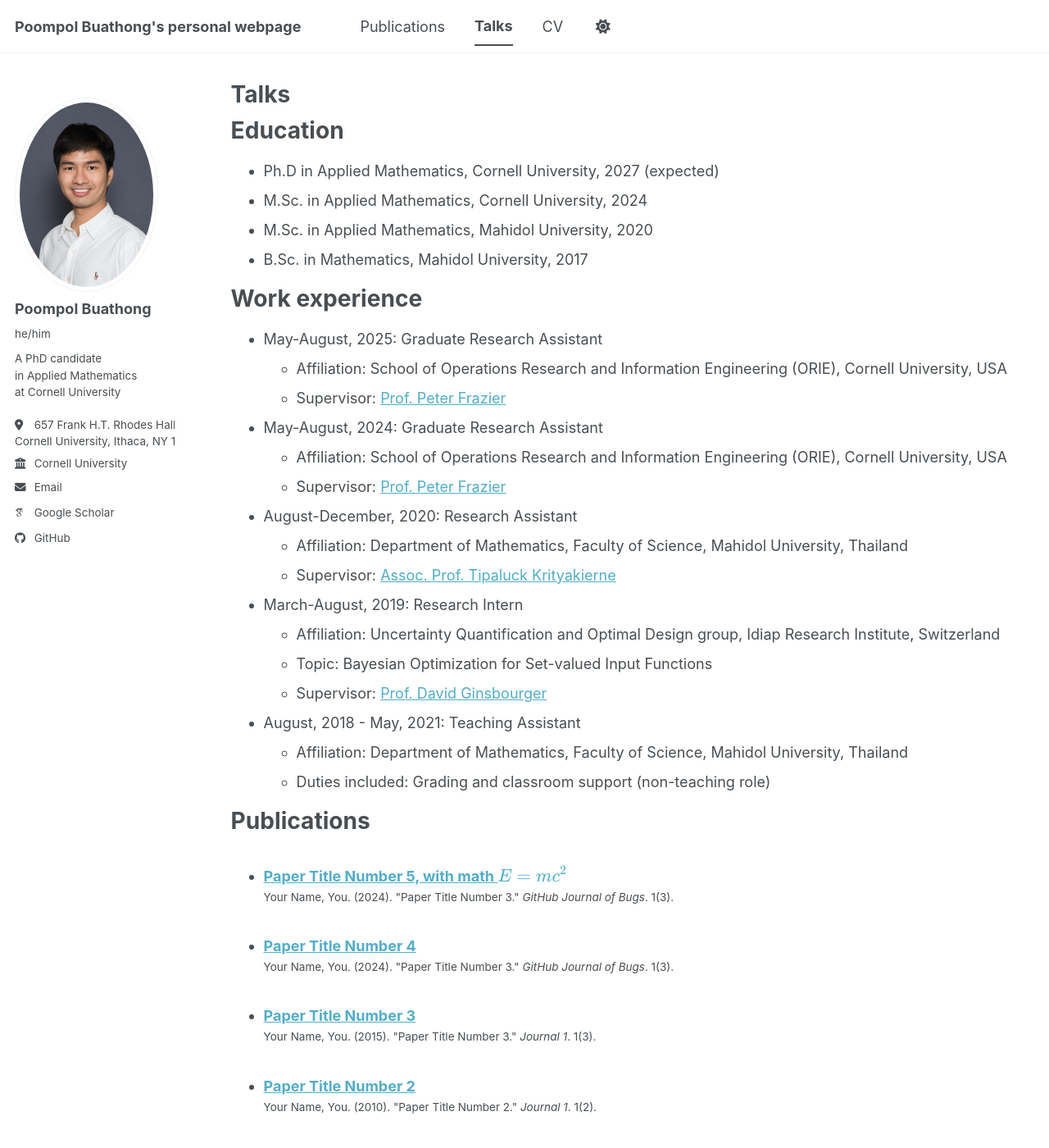
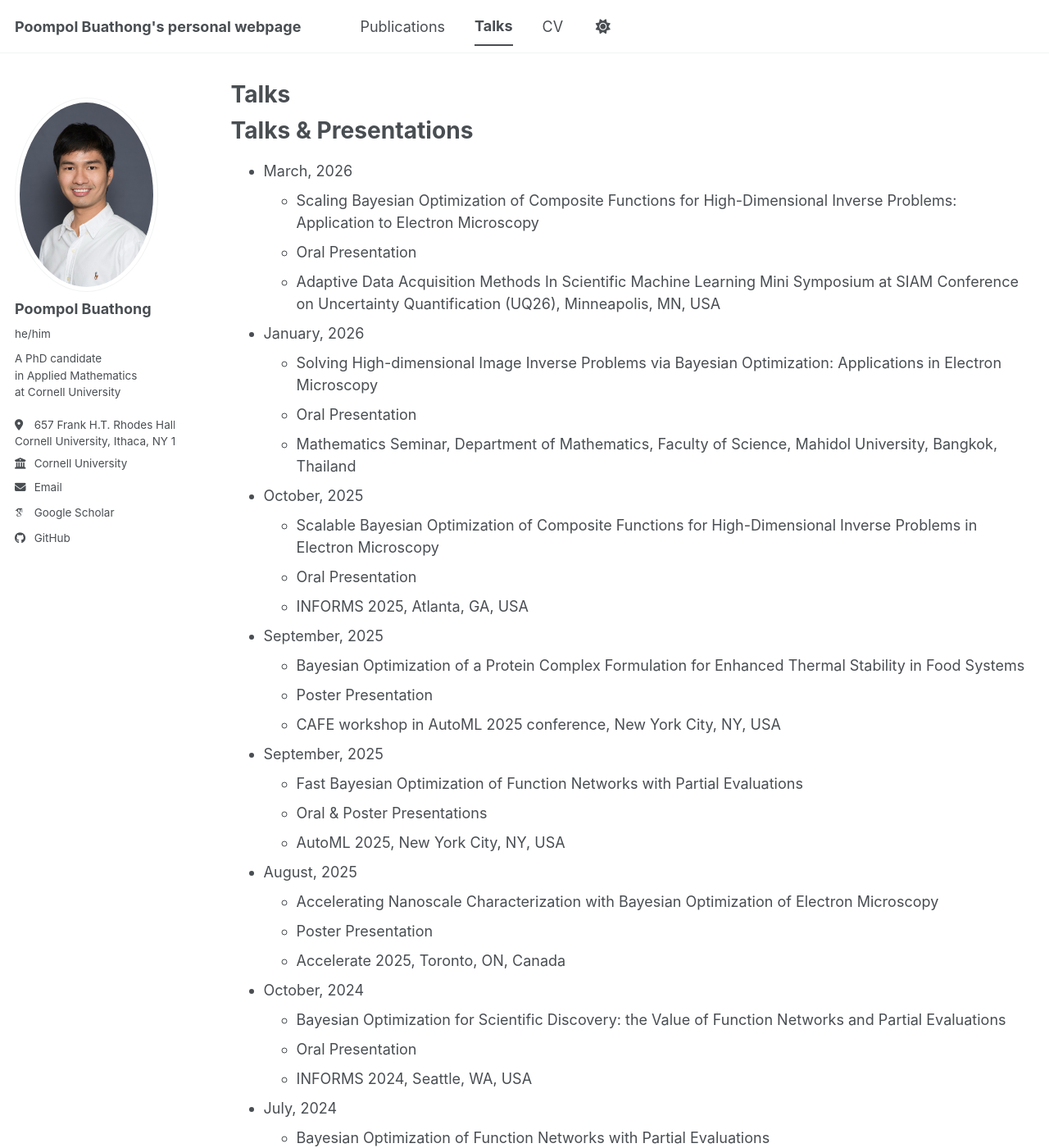
Before and after one commit to poompol/poompol.github.io, a Jekyll site: the page built from _pages/talks.md, in a window 1280 px wide and 1400 px high. Shown: the whole window at 82% size. Built offline with Jekyll 4.4.1, drawn with Linux system fonts in a browser that asks for light colours; some web fonts are replaced; a script bundle is joined from its source files by our own code; library files that are not in the unit come from our copies; some of the changed text lies outside the part shown.

Commit message:
Update talks.md

```diff
--- a/_pages/talks.md
+++ b/_pages/talks.md
@@ -9,44 +9,89 @@ redirect_from:
 
 {% include base_path %}
 
-Education
+Talks & Presentations
 ======
-* Ph.D in Applied Mathematics, Cornell University, 2027 (expected)
-* M.Sc. in Applied Mathematics, Cornell University, 2024
-* M.Sc. in Applied Mathematics, Mahidol University, 2020
-* B.Sc. in Mathematics, Mahidol University, 2017
+* March, 2026
+  * Scaling Bayesian Optimization of Composite Functions for High-Dimensional Inverse Problems: Application to Electron Microscopy
+  * Oral Presentation
+  * Adaptive Data Acquisition Methods In Scientific Machine Learning Mini Symposium  at SIAM Conference on Uncertainty Quantification (UQ26), Minneapolis, MN, USA
 
-Work experience
-======
-* May-August, 2025: Graduate Research Assistant
-  * Affiliation: School of Operations Research and Information Engineering (ORIE), Cornell University, USA
-  * Supervisor: [Prof. Peter Frazier](https://people.orie.cornell.edu/pfrazier/)
+* January, 2026
+  * Solving High-dimensional Image Inverse Problems via Bayesian Optimization: Applications in Electron Microscopy
+  * Oral Presentation
+  * Mathematics Seminar, Department of Mathematics, Faculty of Science, Mahidol University, Bangkok, Thailand
 
-* May-August, 2024: Graduate Research Assistant
-  * Affiliation: School of Operations Research and Information Engineering (ORIE), Cornell University, USA
-  * Supervisor: [Prof. Peter Frazier](https://people.orie.cornell.edu/pfrazier/)
+* October, 2025
+  * Scalable Bayesian Optimization of Composite Functions for High-Dimensional Inverse Problems in Electron Microscopy
+  * Oral Presentation
+  * INFORMS 2025, Atlanta, GA, USA
 
-* August-December, 2020: Research Assistant
-  * Affiliation: Department of Mathematics, Faculty of Science, Mahidol University, Thailand
-  * Supervisor: [Assoc. Prof. Tipaluck Krityakierne](https://science.mahidol.ac.th/expertise/search.php?q=Tipaluck%20Krityakierne)
+* September, 2025
+  * Bayesian Optimization of a Protein Complex Formulation for Enhanced Thermal Stability in Food Systems
+  * Poster Presentation
+  * CAFE workshop in AutoML 2025 conference, New York City, NY, USA
 
-* March-August, 2019: Research Intern
-  * Affiliation: Uncertainty Quantification and Optimal Design group, Idiap Research Institute, Switzerland
-  * Topic: Bayesian Optimization for Set-valued Input Functions
-  * Supervisor: [Prof. David Ginsbourger](https://ginsbourger.github.io/)
+* September, 2025
+  * Fast Bayesian Optimization of Function Networks with Partial Evaluations
+  * Oral & Poster Presentations
+  * AutoML 2025, New York City, NY, USA
 
-* August, 2018 - May, 2021: Teaching Assistant
-  * Affiliation: Department of Mathematics, Faculty of Science, Mahidol University, Thailand
-  * Duties included: Grading and classroom support (non-teaching role)
+* August, 2025
+  * Accelerating Nanoscale Characterization with Bayesian Optimization of Electron Microscopy
+  * Poster Presentation
+  * Accelerate 2025, Toronto, ON, Canada
 
-Publications
-======
-  <ul>{% for post in site.publications reversed %}
-    {% include archive-single-cv.html %}
-  {% endfor %}</ul>
+* October, 2024
+  * Bayesian Optimization for Scientific Discovery: the Value of Function Networks and Partial Evaluations
+  * Oral Presentation
+  * INFORMS 2024, Seattle, WA, USA
 
-Talks
-======
-  <ul>{% for post in site.talks reversed %}
-    {% include archive-single-talk-cv.html  %}
-  {% endfor %}</ul>
+* July, 2024
+  * Bayesian Optimization of Function Networks with Partial Evaluations
+  * Poster Presentation
+  * International Conference on Machine Learning (ICML 2024), Vienna, Austria
+
+* July, 2024
+  * Bayesian Optimization of Function Networks with Partial Evaluations
+  * Oral Presentation
+  * A-Exam (Candidacy Exam), Cornell University, NY, USA
+
+* October, 2023
+  * Bayesian Optimization of Function Networks with Partial Evaluations
+  * Oral Presentation
+  * INFORMS 2023, Phoenix, AZ, USA
+
+* October, 2022
+  * Bayesian Optimization with RKHS Kernels for Set-valued Input Functions
+  * Oral Presentation
+  * INFORMS 2022, Indianapolis, IN, USA
+
+* December, 2020
+  * A Linear Programming Approach to (t,r) Broadcast Domination Number
+  * Oral Presentation
+  * ICMA-MU 2020: International Conference in Mathematics and Applications, Bangkok, Thailand
+
+* July, 2020
+  * Positive Definite Kernels on Sets of Finite Sets with Application to Gaussian Process Probabilistic Prediction and Bayesian Optimization
+  * Oral Presentation
+  * M.Sc. Thesis Defense, Mahidol University, Bangkok, Thailand
+
+* June, 2020
+  * Influence of Heuristic Search Strategy for Optimization Acquisition Function in Bayesian Combinatorial Optimization
+  * Oral Presentation
+  * Annual Pure and Applied Mathematics National Conference (APAM 2020), Online
+
+* July, 2019
+  * Gaussian Process Regression with Set Inputs
+  * Oral Presentation
+  * Tuesday Afternoon Meeting (TAM), Idiap Research Institute, Martigny, Switzerland
+
+* December, 2018
+  * A RKHS Embedding Approach to Gaussian Process Regression When Inputs are Point Sets
+  * Oral Presentation
+  * ICMA-MU 2018: International Conference in Mathematics and Applications, Bangkok, Thailand
+
+* March, 2016
+  * Daily Food Planning for Thai Children (Age 1-3 year) by using a Mathematical Model
+  * Oral Presentation
+  * Operations Research Network of Thailand (OR-NET) Conference 2016, Bangkok, Thailand
```
